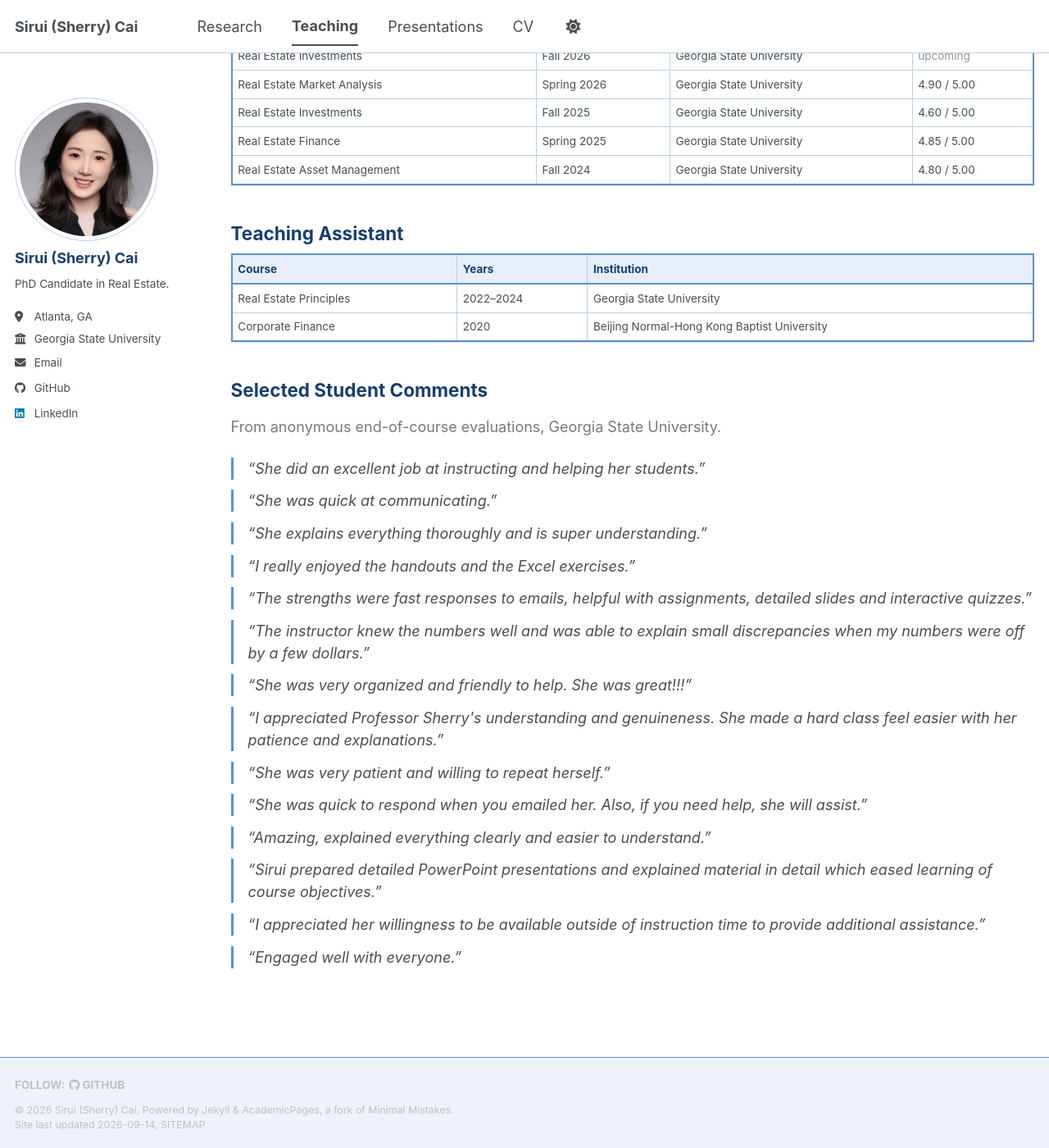
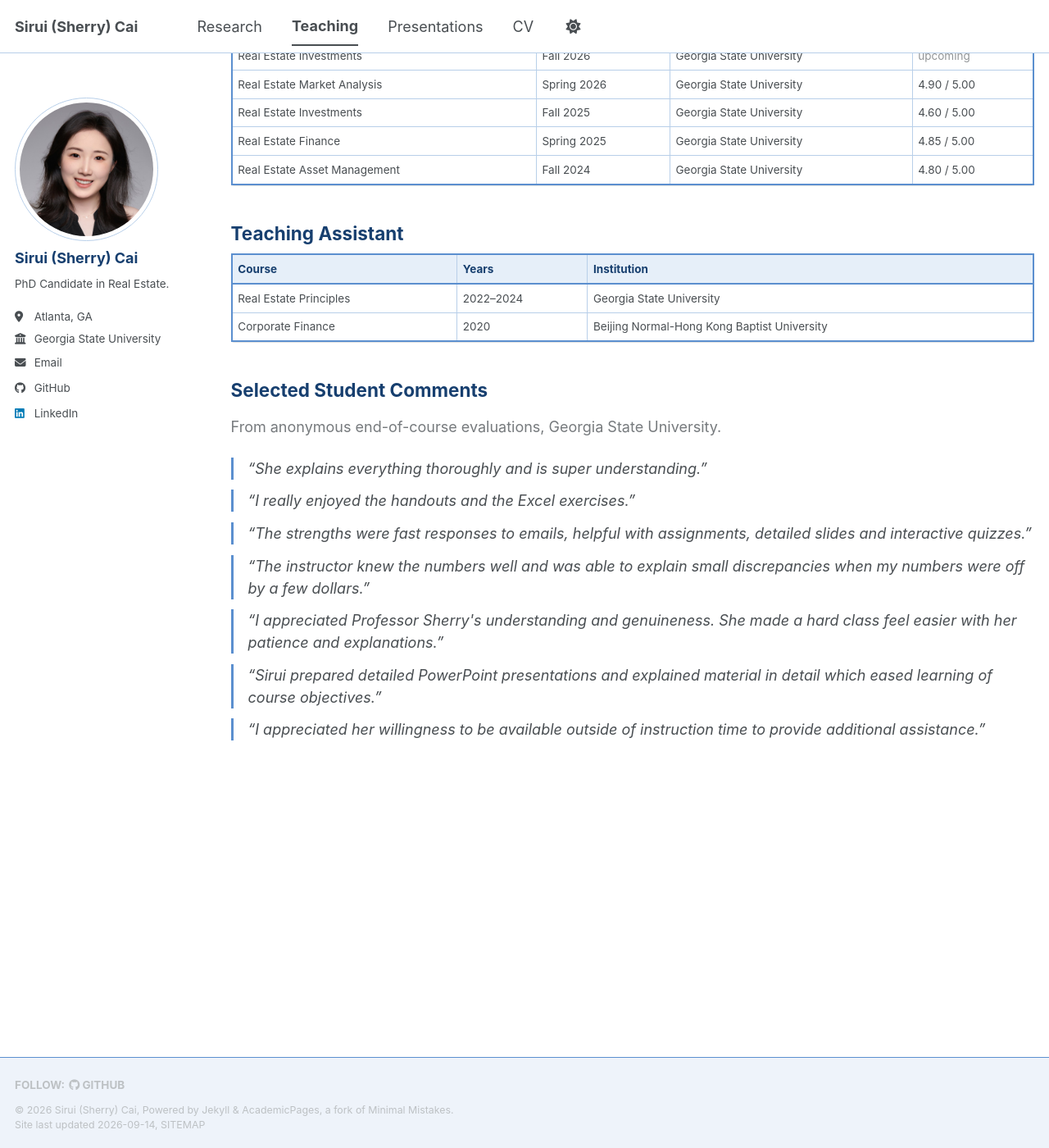
Before and after one commit to siruisherrycai/siruisherrycai.github.io, a Jekyll site: the page built from _pages/teaching.html, in a window 1280 px wide and 1400 px high, scrolled down 271 px. Shown: the whole window at 82% size. Built offline with Jekyll 4.4.1, drawn with Linux system fonts in a browser that asks for light colours; a style sheet for code colours, icons or effects is not loaded.

Commit message:
Trim repetitive student comments on teaching page
Co-Authored-By: Claude Fable 5.1 <noreply@anthropic.com>
Claude-Session: https://claude.ai/code/session_01H3KvvTiXBjWQFUMfubcQ6u

```diff
--- a/_pages/teaching.html
+++ b/_pages/teaching.html
@@ -50,20 +50,13 @@ Graduate Teaching Assistant Teaching Excellence Award, 2026.</p>
 <p style="opacity:.75">From anonymous end-of-course evaluations, Georgia State University.</p>
 
 <ul class="student-comments" style="list-style:none;padding-left:0">
-  <li>“She did an excellent job at instructing and helping her students.”</li>
-  <li>“She was quick at communicating.”</li>
   <li>“She explains everything thoroughly and is super understanding.”</li>
   <li>“I really enjoyed the handouts and the Excel exercises.”</li>
   <li>“The strengths were fast responses to emails, helpful with assignments, detailed slides and interactive quizzes.”</li>
   <li>“The instructor knew the numbers well and was able to explain small discrepancies when my numbers were off by a few dollars.”</li>
-  <li>“She was very organized and friendly to help. She was great!!!”</li>
   <li>“I appreciated Professor Sherry's understanding and genuineness. She made a hard class feel easier with her patience and explanations.”</li>
-  <li>“She was very patient and willing to repeat herself.”</li>
-  <li>“She was quick to respond when you emailed her. Also, if you need help, she will assist.”</li>
-  <li>“Amazing, explained everything clearly and easier to understand.”</li>
   <li>“Sirui prepared detailed PowerPoint presentations and explained material in detail which eased learning of course objectives.”</li>
   <li>“I appreciated her willingness to be available outside of instruction time to provide additional assistance.”</li>
-  <li>“Engaged well with everyone.”</li>
 </ul>
 
 <style>
```
